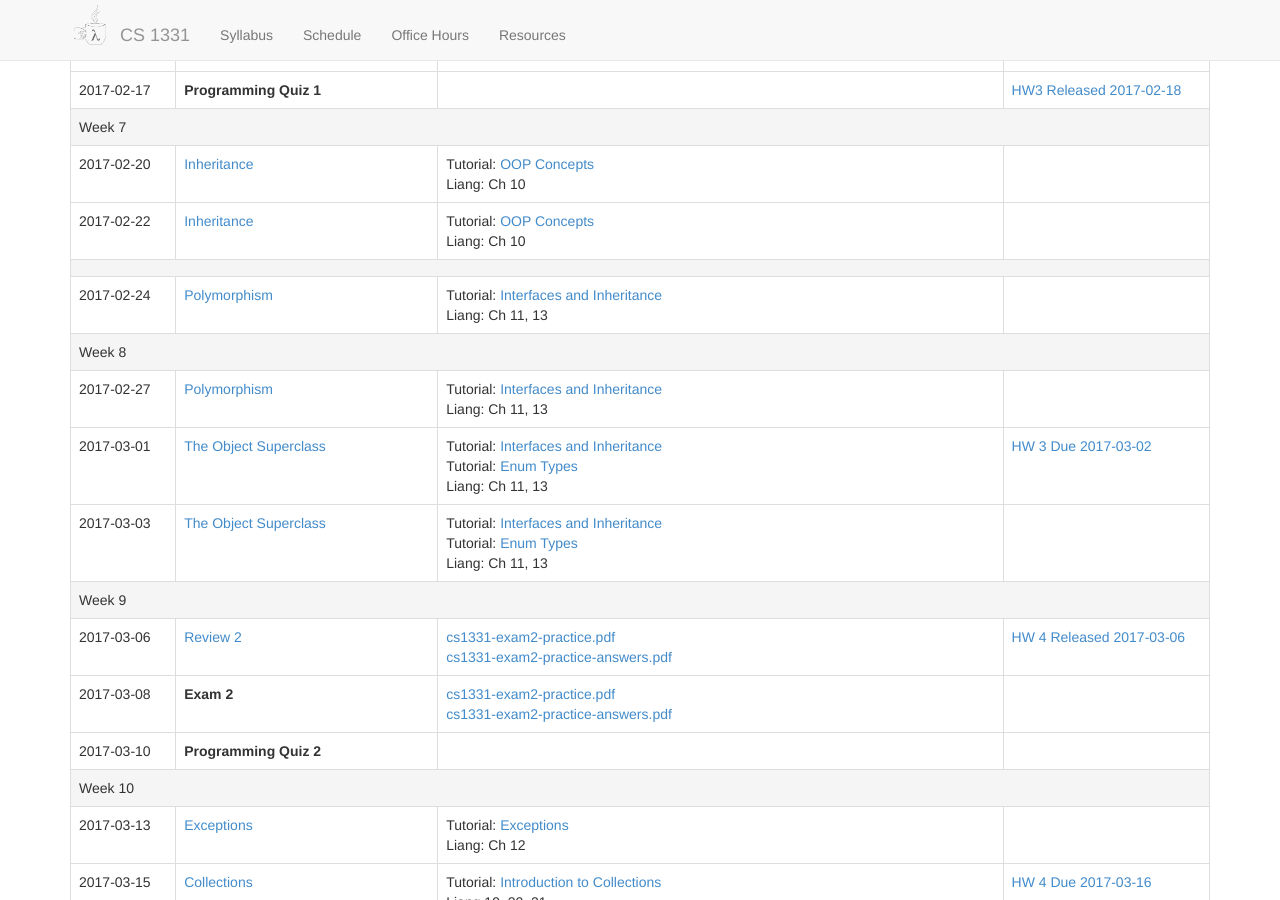
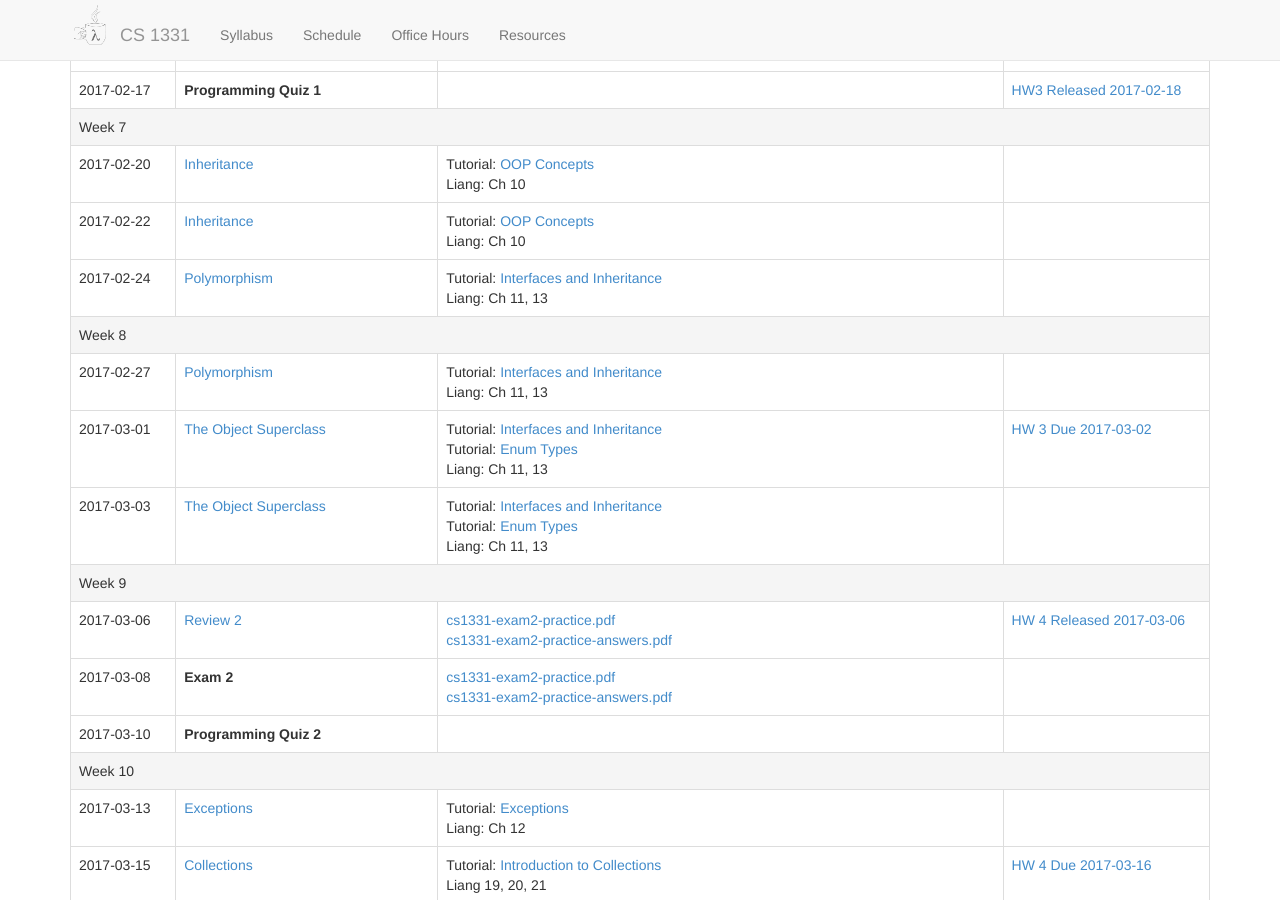
Before and after one commit to cs1331/cs1331.github.io.old, a Jekyll site: the page built from spring2017.html, in a window 1280 px wide and 900 px high, scrolled down 1850 px. Built offline with Jekyll 4.4.1, drawn with Linux system fonts in a browser that asks for light colours; nearby versions of some CDN libraries.

Commit message:
Updated schedule

```diff
--- a/spring2017.html
+++ b/spring2017.html
@@ -424,10 +424,6 @@ title: CS 1331 - Spring 2017
 
       </td>
     </tr>
-
-
-
-    <tr class="active"><td colspan="4"></td></tr>
 
 
 
```
